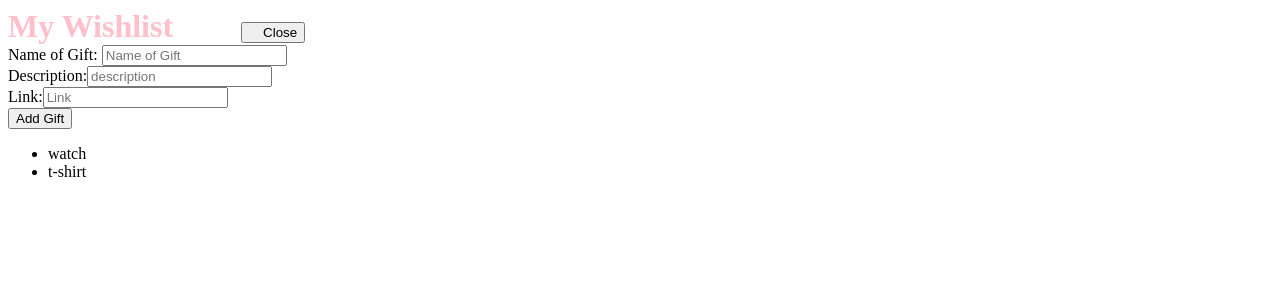
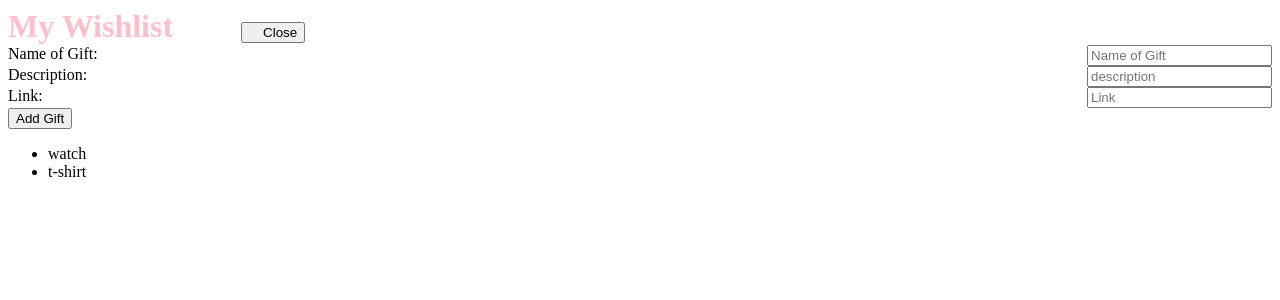
Before and after one commit to jenlee-tech/MyWishList, a React (Create React App) app: page / in a window 1280 px wide. Shown: the top 300 px of the page. Built offline with nearby package versions, Linux system fonts and the light colour scheme.

Commit message:
added styling to input forms

```diff
--- a/src/App.css
+++ b/src/App.css
@@ -16,3 +16,9 @@
     padding-left: 20px;
     margin-left: 60px;
 }
+
+form div {
+    display: flex;
+    flex-direction: row;
+    justify-content: space-between;
+}
--- a/src/components/addGift.js
+++ b/src/components/addGift.js
@@ -2,7 +2,7 @@
 
 function handleSubmit(e) {
     e.preventDefault();
-    //console.log("The submit button got clicked!  What happen?")
+    console.log("The submit button got clicked!  What happen?")
 
 
   }
```
